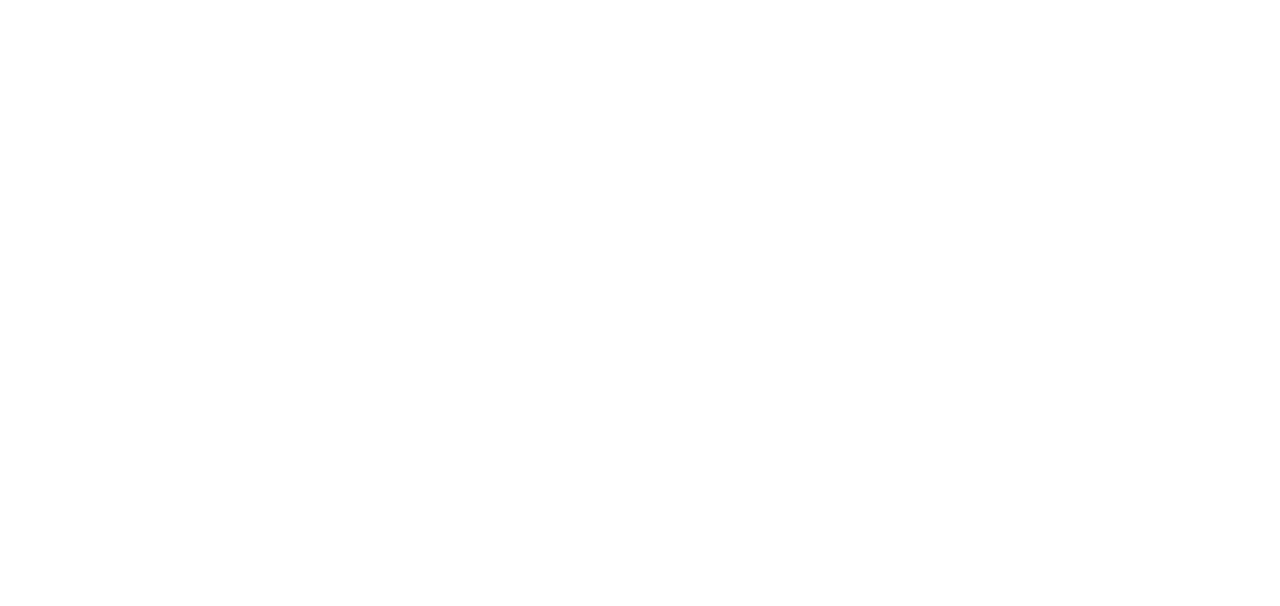
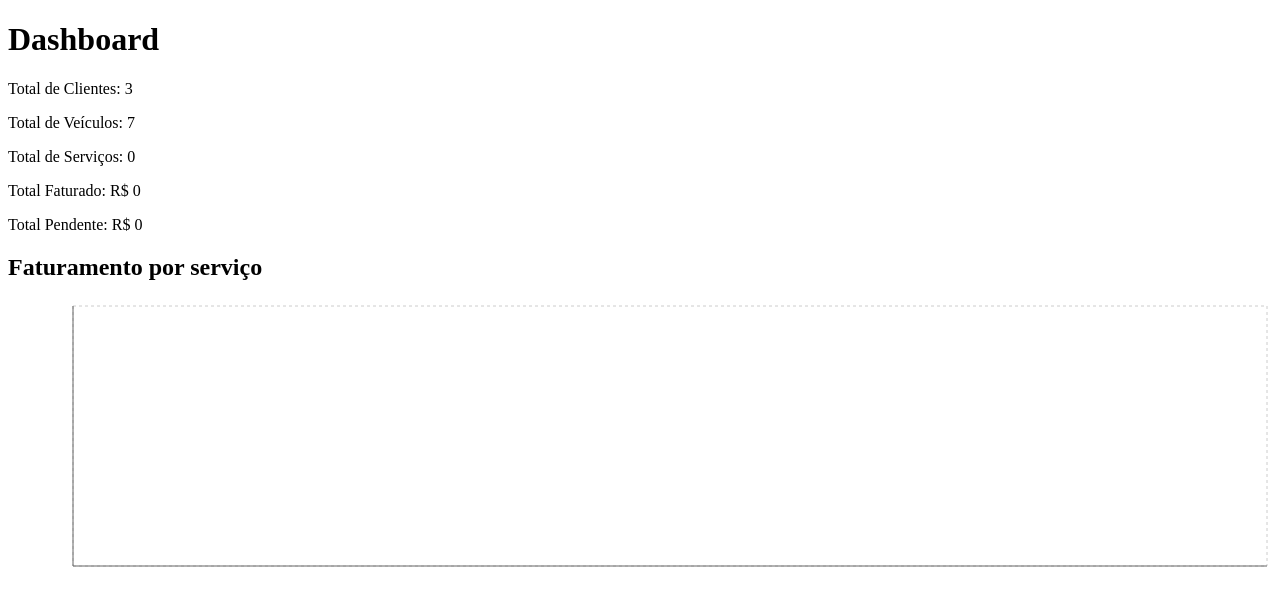
Before and after one commit to RaphaLsantos/lavaRapidoGerenciador, a React (Vite) app in the folder LavaRapidoGerenciador/: page /dashboard in a window 1280 px wide. Before the commit this address had no page. Shown: the top 606 px of the page. Built offline with nearby package versions, Linux system fonts and the light colour scheme; data requests are answered from the project's data file.

Commit message:
Atualização

```diff
--- a/LavaRapidoGerenciador/db.json
+++ b/LavaRapidoGerenciador/db.json
@@ -7,6 +7,10 @@
     {
       "id": "dd2d",
       "nome": "raphael"
+    },
+    {
+      "id": "589a",
+      "nome": "Clara"
     }
   ],
   "veiculos": [
@@ -51,6 +55,13 @@
       "placa": "021345",
       "cor": "Preto",
       "clienteId": "dd2d"
+    },
+    {
+      "id": "4417",
+      "modelo": "Onix",
+      "placa": "12345678",
+      "cor": "Cinza",
+      "clienteId": "589a"
     }
   ],
   "servicos": [],
--- a/LavaRapidoGerenciador/package.json
+++ b/LavaRapidoGerenciador/package.json
@@ -13,7 +13,8 @@
     "axios": "^1.13.5",
     "react": "^19.2.0",
     "react-dom": "^19.2.0",
-    "react-router-dom": "^7.13.0"
+    "react-router-dom": "^7.13.0",
+    "recharts": "^3.7.0"
   },
   "devDependencies": {
     "@eslint/js": "^9.39.1",
--- a/LavaRapidoGerenciador/src/pages/Dashboard.tsx
+++ b/LavaRapidoGerenciador/src/pages/Dashboard.tsx
@@ -1,5 +1,14 @@
 import { useEffect, useState } from "react";
 import axios from "axios";
+import{
+    BarChart,
+    Bar,
+    XAxis,
+    YAxis,
+    Tooltip,
+    CartesianGrid,
+    ResponsiveContainer
+} from "recharts";
 
 export default function Dashboard() {
     const [clientes, setClientes] = useState([]);
@@ -22,12 +31,23 @@
 
     const totalFaturado = servicos
         .filter((s: any) => s.pago)
-        .reduce((acc, number, s: any) => acc + s.valor, 0);
+        .reduce((acc: number, s: any) => acc + s.valor, 0);
 
 
     const totalPendente = servicos
         .filter((s: any) => !s.pago)
         .reduce((acc: number, s: any) => acc + s.valor, 0);
+
+
+    const dadosGrafico = servicos.reduce((acc: any[], servico: any) => {
+        const existente = acc.find((item) => item.nome === servico.nome);
+        if (existente) {
+            existente.valor += servico.valor;
+        } else {
+            acc.push({ nome: servico.nome, valor: servico.valor });
+        }
+        return acc;
+    }, []);
 
     return (
         <div>
@@ -39,6 +59,19 @@
 
             <p>Total Faturado: R$ {totalFaturado}</p>
             <p>Total Pendente: R$ {totalPendente}</p>
+
+            <h2>Faturamento por serviço</h2>
+            <div style={{width: "100%", height: 300}}>
+                <ResponsiveContainer width="100%" height="100%">
+                    <BarChart data={dadosGrafico}>
+                        <CartesianGrid strokeDasharray="3 3" />
+                        <XAxis dataKey="nome" />
+                        <YAxis />
+                        <Tooltip />
+                        <Bar dataKey="valor" fill="#8884d8" />
+                    </BarChart>
+                </ResponsiveContainer>
+            </div>
         </div>
     );
 
--- a/LavaRapidoGerenciador/src/routes/AppRoutes.tsx
+++ b/LavaRapidoGerenciador/src/routes/AppRoutes.tsx
@@ -1,11 +1,13 @@
 import { BrowserRouter, Routes, Route, Navigate } from "react-router-dom";
 import Clientes from "../pages/Clientes";
+import Dashboard from "../pages/Dashboard";
 
 export default function AppRoutes() {
     return (
         <BrowserRouter>
             <Routes>
                 <Route path="/clientes" element={<Clientes />} />
+                <Route path="/dashboard" element={<Dashboard />} />
                 <Route path="/" element={<Navigate to="/clientes" replace />} />
             </Routes>
         </BrowserRouter>
--- a/LavaRapidoGerenciador/src/types/Pagamentos.ts
+++ b/LavaRapidoGerenciador/src/types/Pagamentos.ts
@@ -1,6 +1,7 @@
 export interface Pagamento {
   id?: number;
-  valor: number;
+  servicoId: number;
+  valorPago: number;
+  forma: "PIX" | "Dinheiro" | "Cartão";
   data: string;
-  clienteId: number;
 }
```
Also changed, not shown: 1 other file (tests, documents, lock files or other folders).
